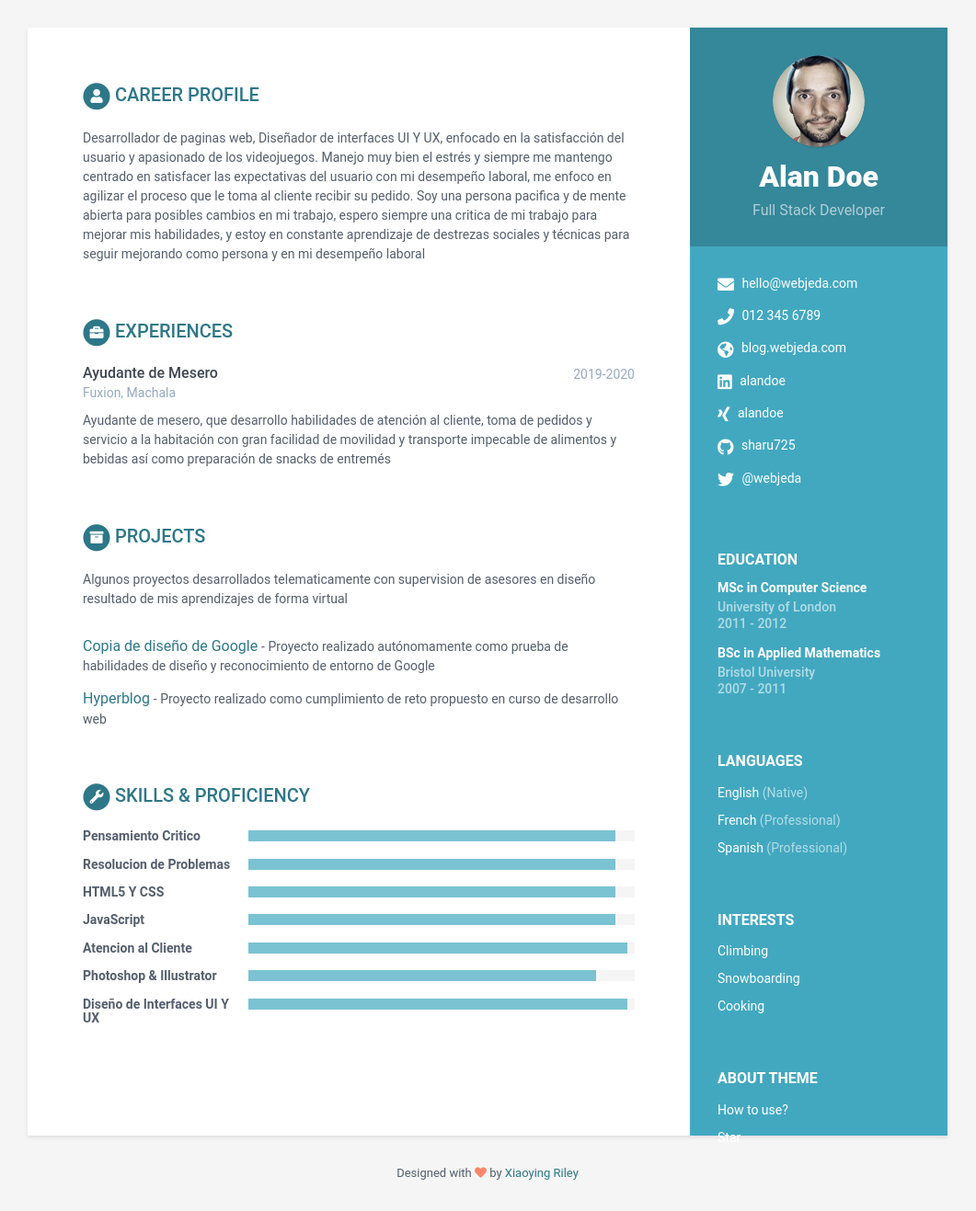
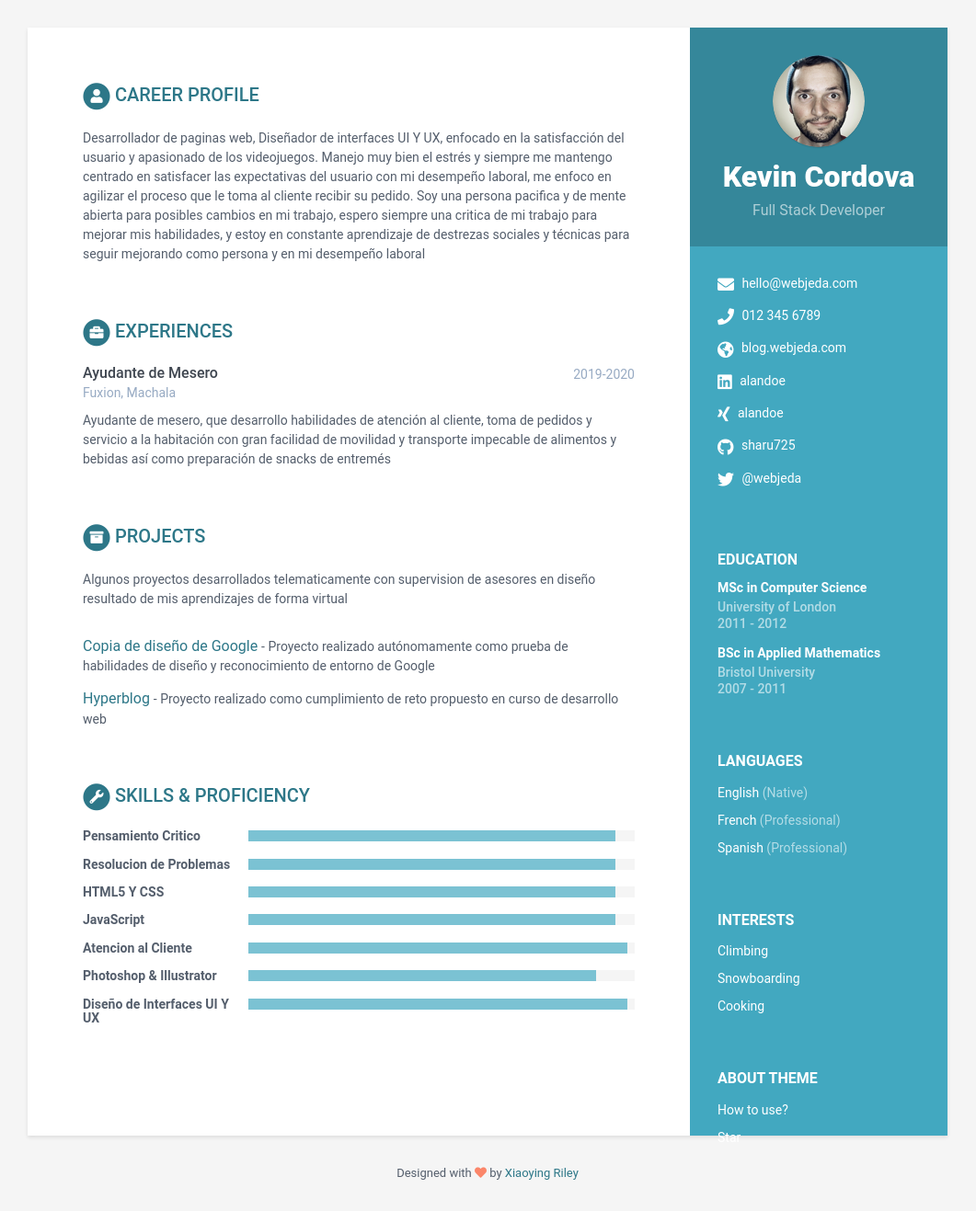
Before and after one commit to KevinC99/good-birch-4e19a, a Jekyll site: the page built from index.html, in a window 1280 px wide. Shown: the whole page at 92% size, without its empty margins (110-1171 px from the left). Built offline with Jekyll 4.4.1, drawn with Linux system fonts in a browser that asks for light colours.

Commit message:
data.yml: updated name in sidebar

```diff
--- a/_data/data.yml
+++ b/_data/data.yml
@@ -1,7 +1,7 @@
 sidebar:
   about: true
   education: true
-  name: Alan Doe
+  name: Kevin Cordova
   tagline: Full Stack Developer
   avatar: profile.png
   email: hello@webjeda.com
```
